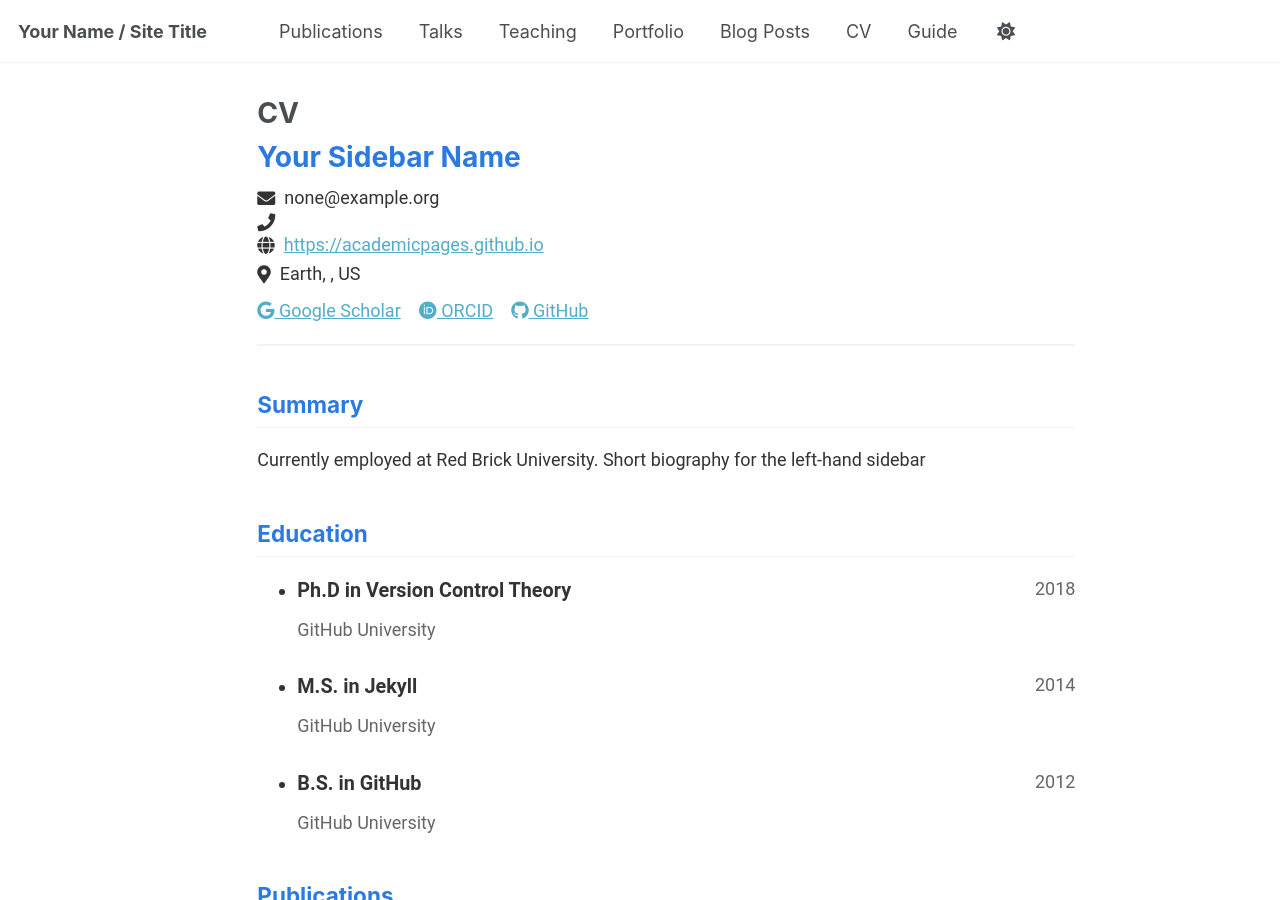
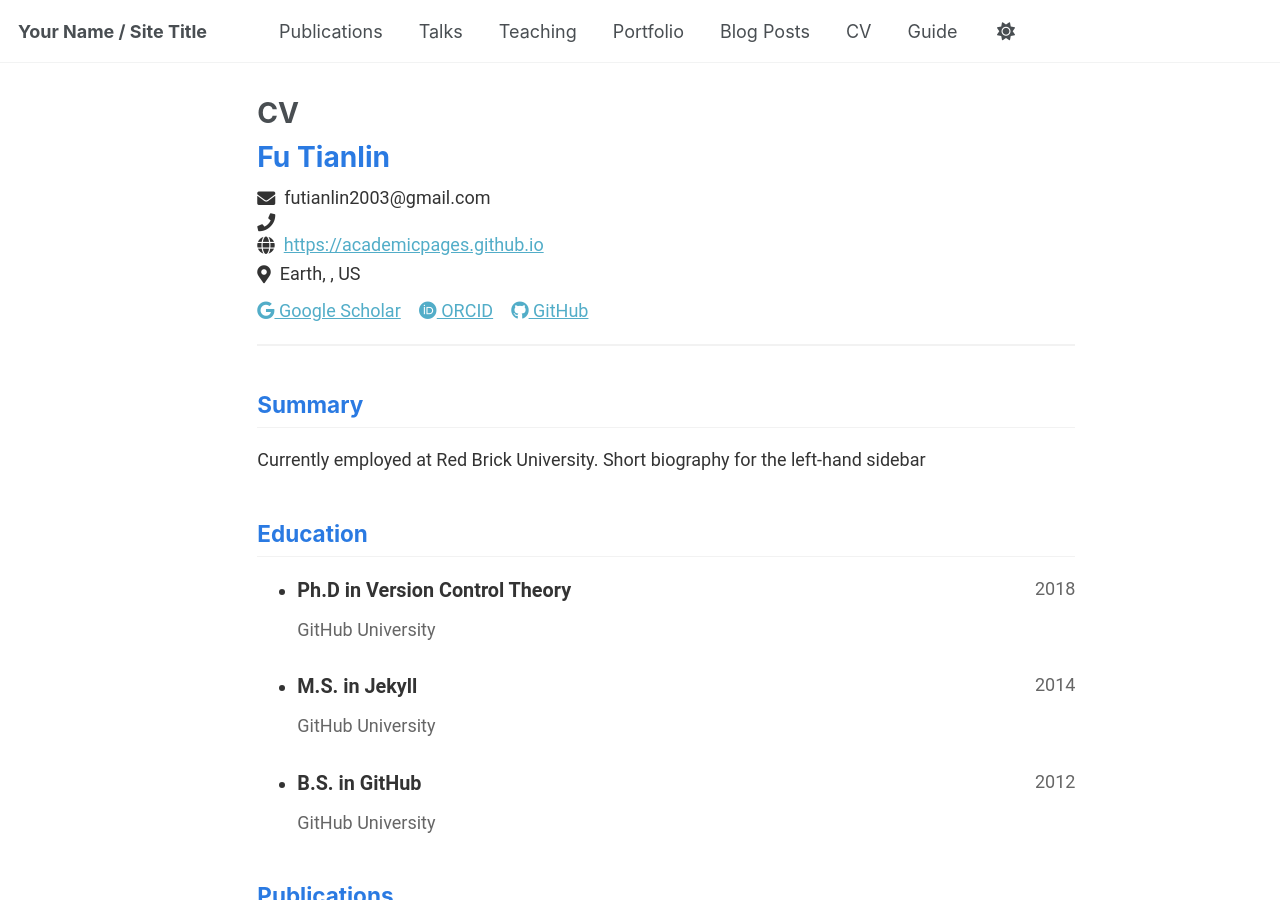
Before and after one commit to Futianlin/cityu.github.io, a Jekyll site: the page built from _pages/cv-json.md, in a window 1280 px wide and 900 px high. Built offline with Jekyll 4.4.1, drawn with Linux system fonts in a browser that asks for light colours.

Commit message:
Update cv.json

```diff
--- a/_data/cv.json
+++ b/_data/cv.json
@@ -1,7 +1,7 @@
 {
   "basics": {
-    "name": "Your Sidebar Name",
-    "email": "none@example.org",
+    "name": "Fu Tianlin",
+    "email": "futianlin2003@gmail.com",
     "phone": "",
     "website": "https://academicpages.github.io",
     "summary": "Currently employed at Red Brick University. Short biography for the left-hand sidebar",
```
